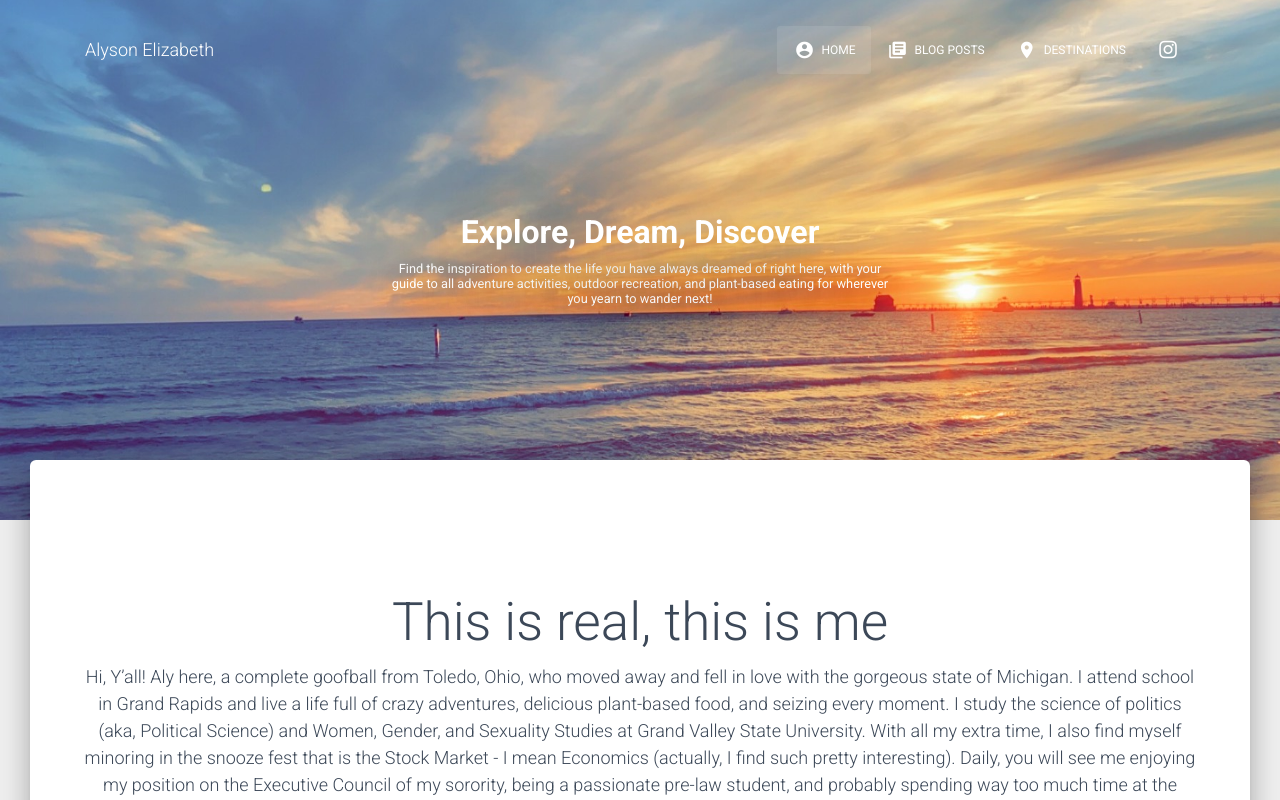
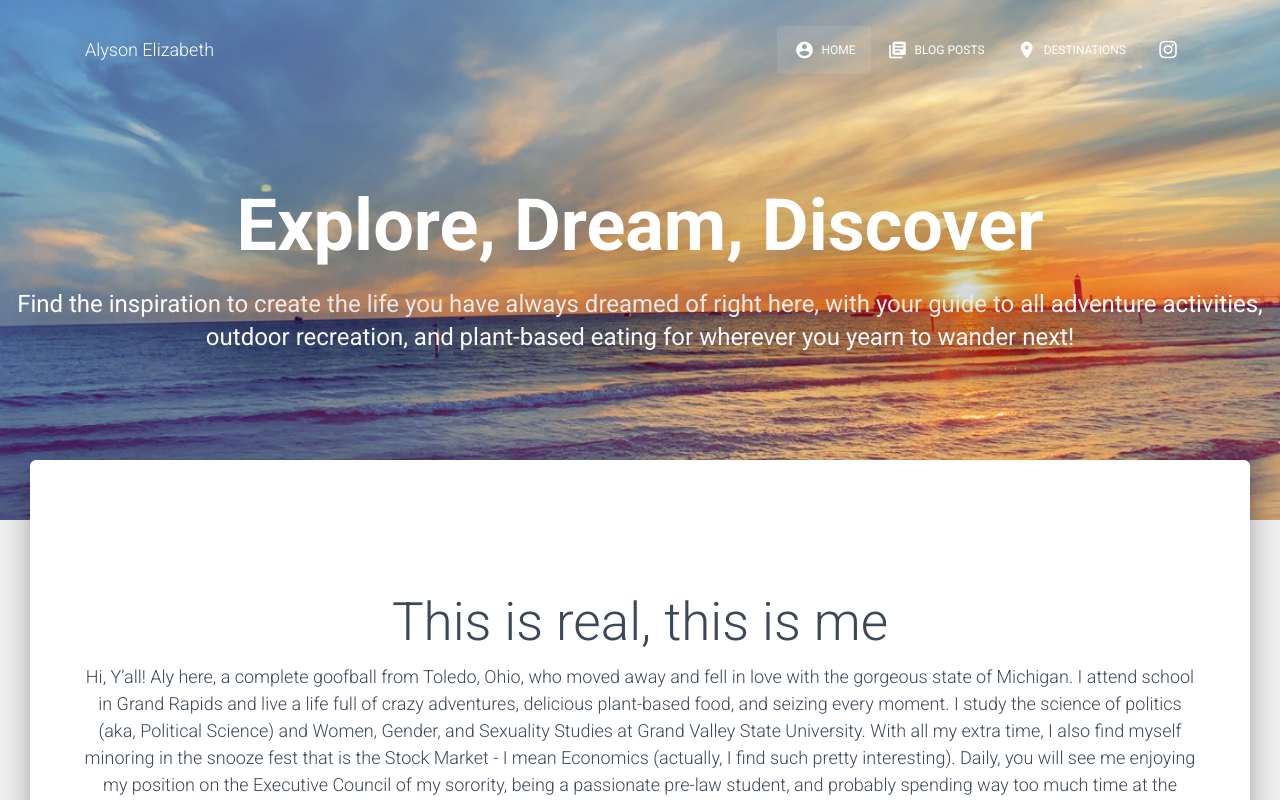
Before and after one commit to Chasec98/Alysons-Blog, a Vue app: page /posts in a window 1280 px wide. Shown: the top 800 px of the page. Built offline with nearby package versions, Linux system fonts and the light colour scheme; no server answers; sample sign-in values are in the browser's storage.

Commit message:
add GV tag, order by desc

```diff
--- a/src/assets/scss/material-kit/_example-pages.scss
+++ b/src/assets/scss/material-kit/_example-pages.scss
@@ -13,7 +13,7 @@
         text-align: center;
 
         h1{
-            font-size: 6rem;
+            font-size: 4.5rem;
             font-weight: 600;
             display: inline-block;
             position: relative;
@@ -21,7 +21,7 @@
             text-shadow: 0px 15px 102.86px rgba(0, 0, 0, 0.7), 0px 15px 40.02px rgba(0, 0, 0, 0.21);
         }
         h3{
-          font-size: 2rem;
+          font-size: 1.5rem;
           margin: 10px auto 0;
 
           font-weight: 400;
--- a/src/assets/scss/material-kit/_responsive.scss
+++ b/src/assets/scss/material-kit/_responsive.scss
@@ -354,14 +354,9 @@
     }
   }
 
-  .index-page .brand h1 {
-    font-size: 4.5rem;
-  }
-
   .index-page .brand h3 {
     max-width: 500px;
     line-height: normal;
-    font-size: 1.5rem;
   }
 
   .nav-tabs {
@@ -373,7 +368,7 @@
   }
 }
 
-@media (max-width: 451px){
+@media (max-width: 451px) and (max-height: 840px), (max-width: 451px){
   .index-page .brand h1 {
     font-size: 4rem;
   }
@@ -385,19 +380,6 @@
   }
   h4 {
     font-size: 1rem;
-  }
-}
-
-@media (max-height: 840px){
-  .index-page .brand h1 {
-    font-size: 2rem;
-    margin: 0;
-  }
-
-  .index-page .brand h3 {
-    max-width: 500px;
-    line-height: normal;
-    font-size: 0.8rem;
   }
 }
 
--- a/src/components/post.vue
+++ b/src/components/post.vue
@@ -1,10 +1,11 @@
 <template>
   <v-container class="container">
     <h2>{{ post.title }}</h2>
-    <h4>January 1, 2020</h4>
+    <h4>{{convertDate(post.datetime)}}</h4>
     <div class="badge-bar">
       <span v-if="hasTag('vegan')" class="badge badge-success">Vegan</span>
       <span v-if="hasTag('travel')" class="badge badge-warning">Travel</span>
+      <span v-if="hasTag('gv')" class="badge badge-info">Grand Valley</span>
     </div>
     <h4>
       {{ post.body }}
@@ -23,6 +24,10 @@ export default {
   methods: {
       hasTag(tagName) {
           return this.post.tags.includes(tagName)
+      },
+      convertDate(datetime) {
+        const dateT = new Date(datetime.toDate())
+        return dateT.toLocaleString('default', { month: 'long' }) + " " + dateT.getDate() + ", " +  dateT.getFullYear()
       }
   }
 };
--- a/src/store/modules/posts.js
+++ b/src/store/modules/posts.js
@@ -10,7 +10,7 @@ const state = () => ({
 
 const actions = {
     getPosts ({ commit }){
-        db.collection("posts").orderBy("datetime").limit(10).get().then(res => {
+        db.collection("posts").orderBy("datetime", "desc").limit(10).get().then(res => {
             commit('setPosts',res.docs.map(doc => doc.data()))
         })
         db.collection('posts').get().then(res => {
--- a/src/views/Destination.vue
+++ b/src/views/Destination.vue
@@ -18,6 +18,8 @@
 </template>
 <script>
 export default {
+  //maps api key: AIzaSyDv2iOcgUp2L1yKsqJdcQjBnEs2idJkGzA
+  //restrict access to this key in prod
   name: "index",
   bodyClass: "index-page",
   props: {
```
